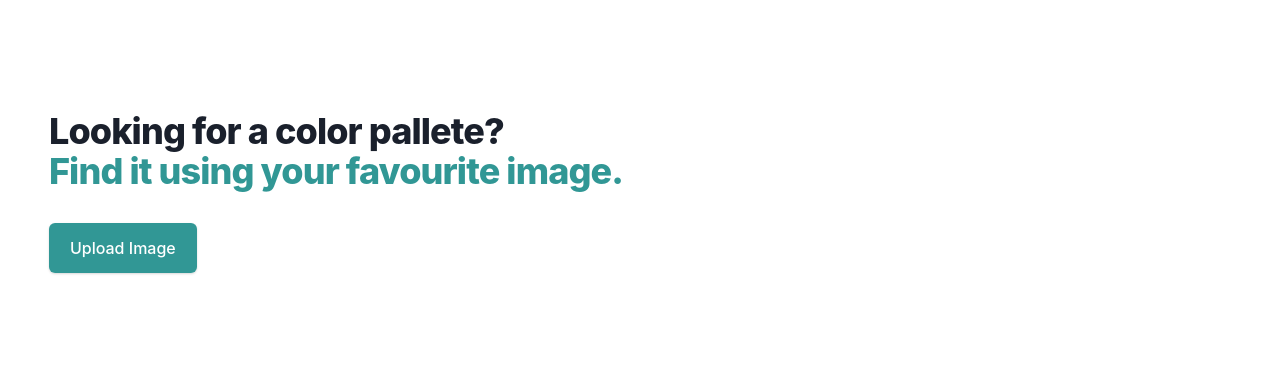
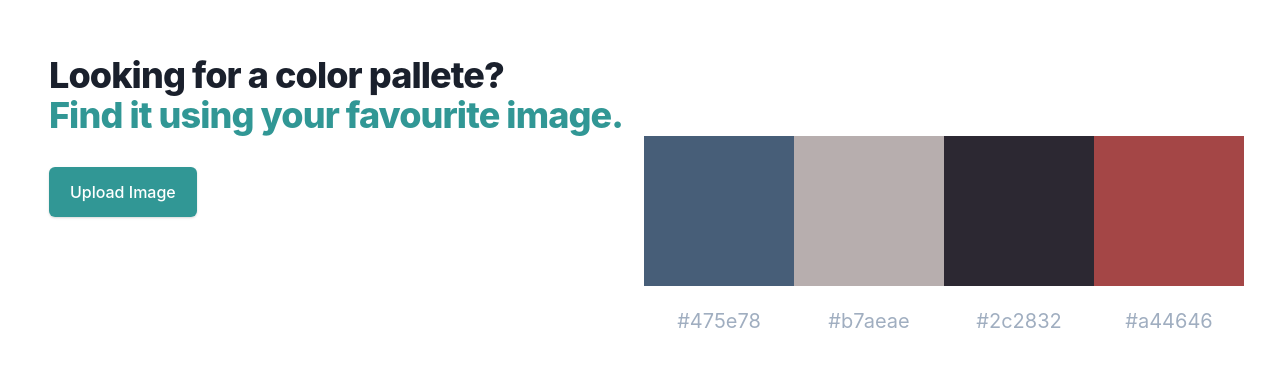
Before and after one commit to StTronn/color-pallete-generator, a React (Create React App) app: page / in a window 1280 px wide. Shown: the part 128-494 px from the top of the page. Built offline with nearby package versions, Linux system fonts and the light colour scheme.

Commit message:
proto 1 minor changes

```diff
--- a/src/App.js
+++ b/src/App.js
@@ -3,17 +3,16 @@ import styled from "styled-components";
 import kMeans from "./utils/clustering";
 import Pallete from "./components/Pallete";
 import Info from "./components/Info";
+import Pic from "./pic1.png";
 import { meanPoint } from "./utils/stats-utils";
 import "./App.css";
 
 const Cointainer = styled.div`
   display: grid;
   width: 100vw;
-  height: 80vh;
-  max-height: 80vw;
   grid-template-columns: 1fr 1fr;
   justify-items: center;
-    @media (max-width: 700px) {
+    @media (max-width: 1100px) {
         height:auto;
         row-gap:100px;
         grid-template-columns:1fr;
@@ -22,8 +21,13 @@ const Cointainer = styled.div`
 `;
 
 function App() {
-  const [colors, setColors] = useState(null);
-  const [loadingImage, setLoadingImage] = useState(null);
+  const [colors, setColors] = useState([
+    "#475e78",
+    "#b7aeae",
+    "#2c2832",
+    "#a44646",
+  ]);
+  const [uploadedOnce, setUploadedOnce] = useState(false);
   const canvasRef = useRef(null);
   const contextRef = useRef(null);
   const inputRef = useRef(null);
@@ -56,19 +60,20 @@ function App() {
           colors.push([data[i], data[i + 1], data[i + 2], data[i + 3]]);
         }
         setColors(generatePallete(colors, 4));
+        setUploadedOnce(true);
       };
     };
-    if (e) reader.readAsDataURL(e.target.files[0]);
+    reader.readAsDataURL(e.target.files[0]);
   };
 
   const width = Math.max(window.innerWidth * 0.4, 600);
+  //const display = uploadedOnce ? "block" : "none";
   return (
     <div>
       <Cointainer className="py-12 md:px-4 sm:px-6 lg:py-16 lg:px-8 ">
         <Info inputRef={inputRef} />
         <div className="text-center">
           <canvas ref={canvasRef} width={width} height={200} />
-
           {colors && <Pallete colors={colors} />}
 
           <input
--- a/src/utils/clustering.js
+++ b/src/utils/clustering.js
@@ -122,7 +122,7 @@ function kMeans(data, k) {
   var clusters;
   var oldClusters;
   var converged = false;
-  const iterationLimit = 500;
+  const iterationLimit = 50;
   var iterations = 0;
 
   // STEP ONE: Initialise centroids
```
Also changed, not shown: src/pic1.png (renamed from public/pic1.png).
